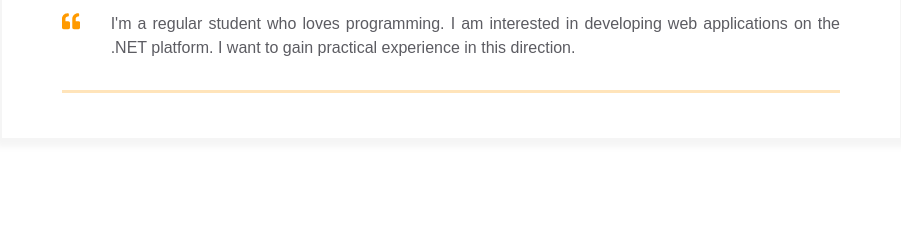
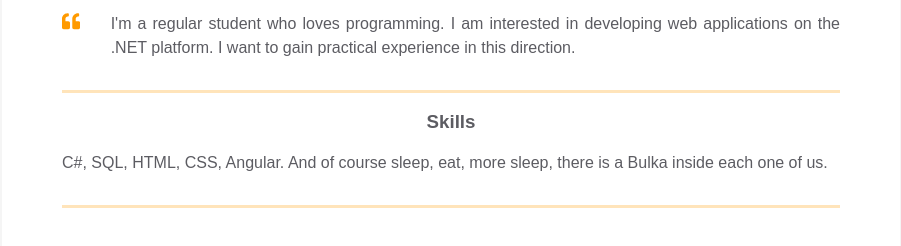
Before and after one commit to VolodymyrStefyuk/homepage, a plain HTML site: page index.html in a window 1280 px wide. Shown: the part 338-584 px from the top of the page, without its empty margins (189-1090 px from the left). Drawn offline with Linux system fonts and the light colour scheme.

Commit message:
added skills block

```diff
--- a/index.html
+++ b/index.html
@@ -63,6 +63,17 @@
               </div>
             </div>
           </div>
+
+          <div class="container">
+            <div class="resume__block">
+              <div class="skills">
+                <h3 class="skills__header">Skills</h3>
+                <p class="skills__text">C#, SQL, HTML, CSS, Angular. And of course sleep, eat, more sleep,
+                   there is a Bulka inside each one of us. </p>
+              </div>
+            </div>
+          </div>
+
         </div>
       </div>
     </main>
```
